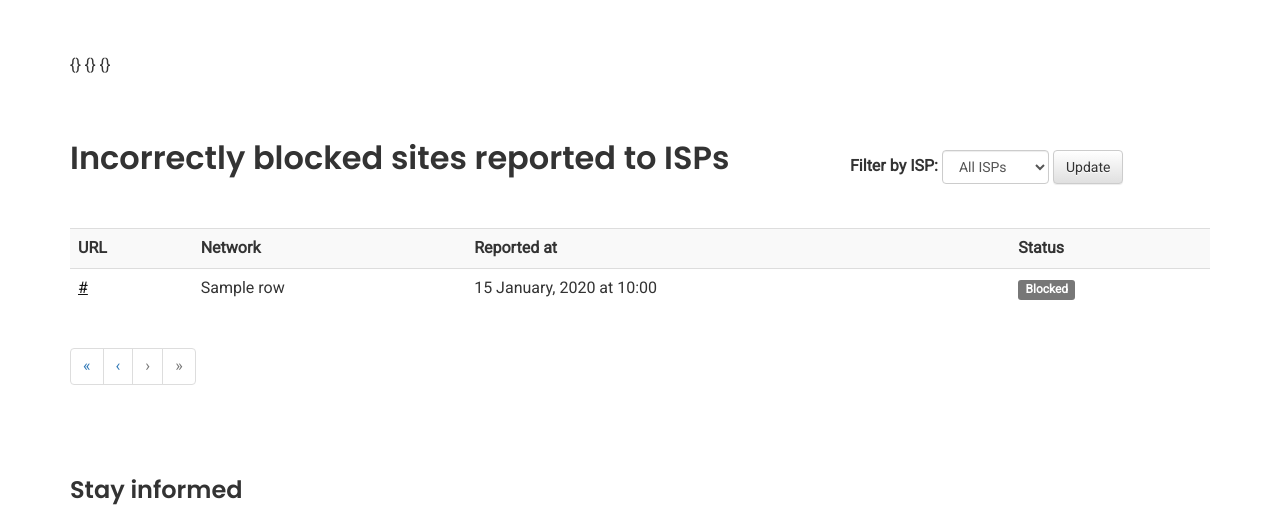
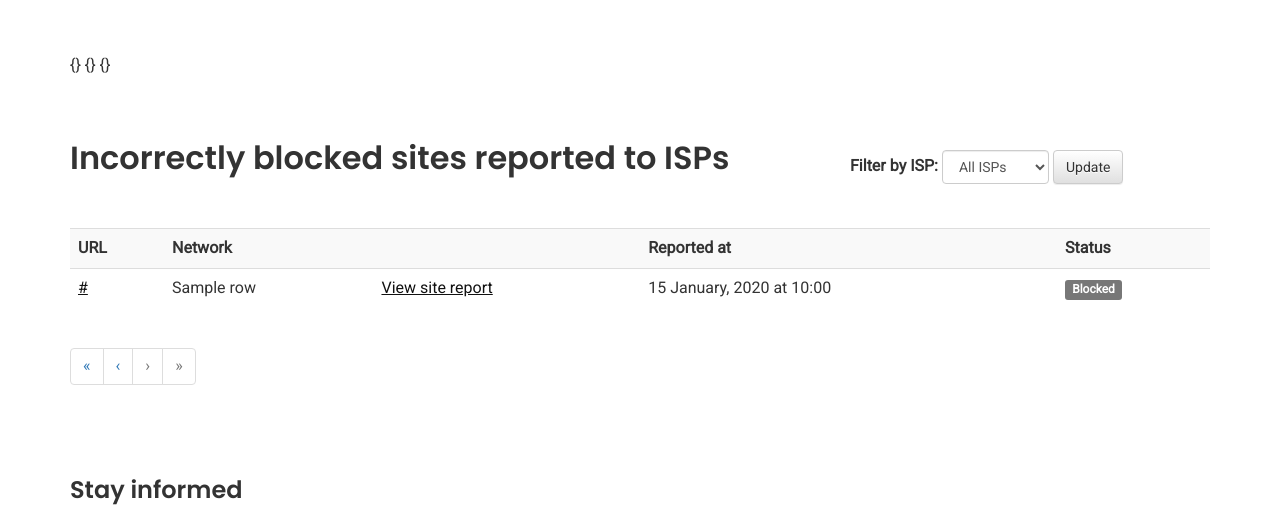
Before and after one commit to dantheta/blocked-frontend-py, a Flask app: template BlockedFrontend/templates/cms/reports.html in a window 1280 px wide. Shown: the part 420-929 px from the top of the page. Run offline with Flask 2, Linux system fonts and the light colour scheme; the template is opened without the code that fills it: most values are stand-ins (such as "Sample title", 1, 10 or a date in 2020); parts of the project's set-up code (start-up, migrations or seed data) failed here and were passed over; some libraries are stand-ins or nearby versions.

Commit message:
change link target on reported sites; closes openrightsgroup/blocked-org-uk#144

```diff
--- a/BlockedFrontend/templates/cms/reports.html
+++ b/BlockedFrontend/templates/cms/reports.html
@@ -44,13 +44,15 @@
     <tr>
         <th>URL</th>
         <th>Network</th>
+        <th></th>
         <th>Reported at</th>
         <th>Status</th>
     </tr>
     {% for row in reports %}
     <tr>
-        <td><a href="{{ url_for('category.site', url=row.url) }}">{{ row.url }}</a></td>
+        <td><a href="{{row.url}}" rel="nofollow" target="_blank">{{ row.url }}</a></td>
         <td>{{ row.network_name }}</td>
+        <td><a href="{{ url_for('category.site', url=row.url) }}">View site report</a></td>
         <td>{{ row.created | fmtime }}</td>
         <td>
             {% if row.unblocked %}
```
